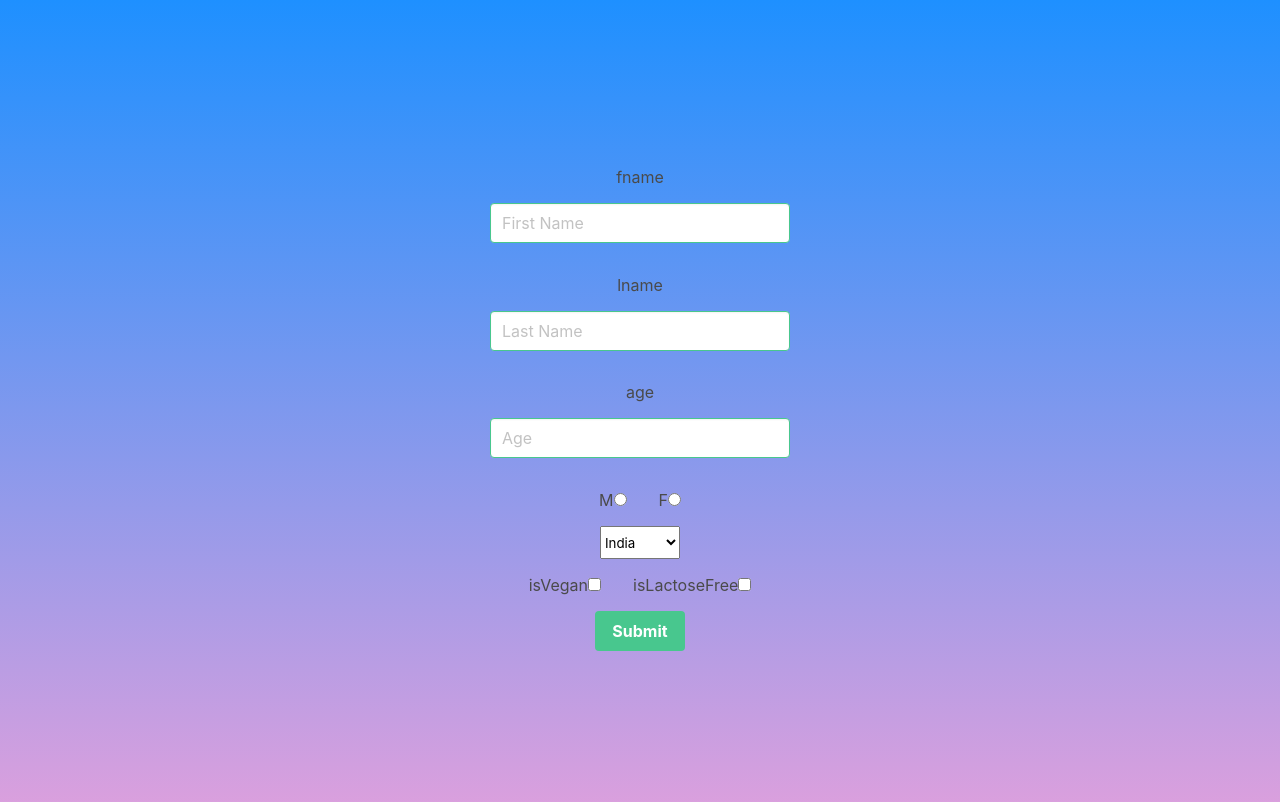
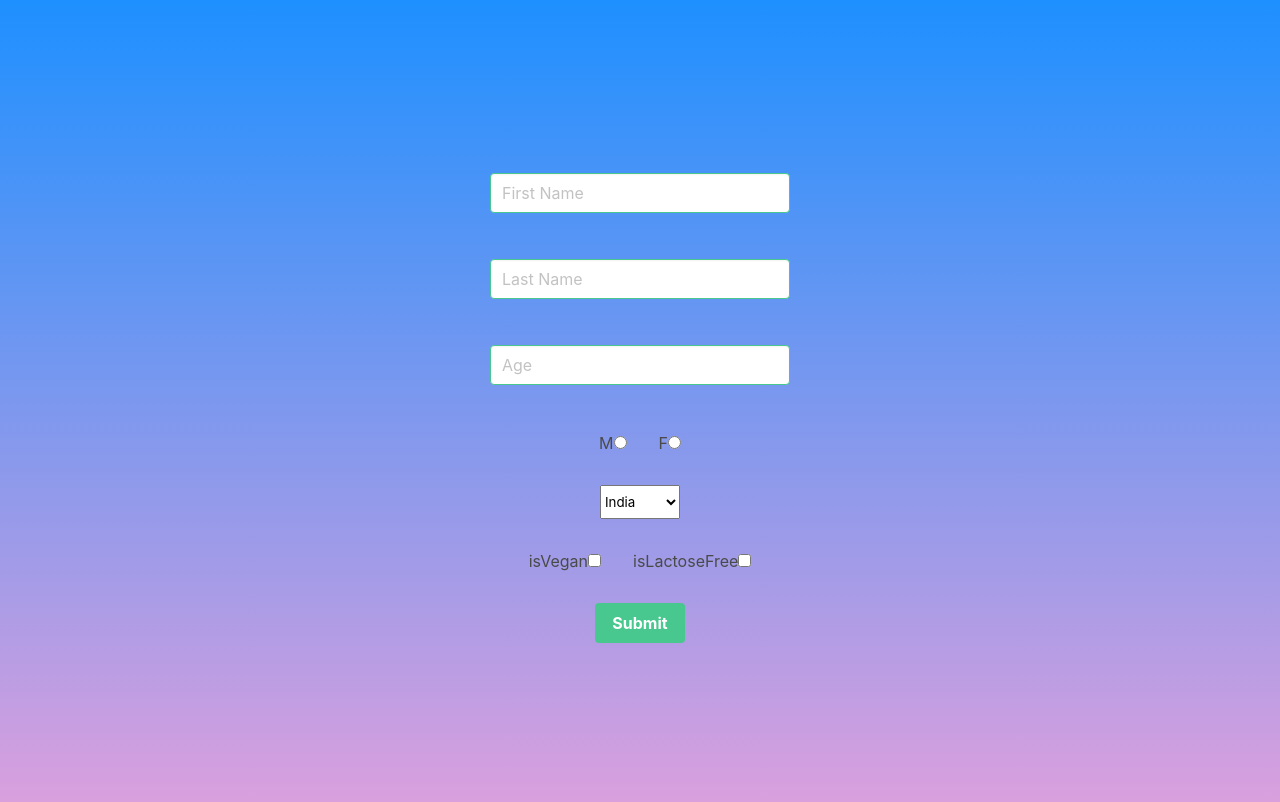
Before and after one commit to LDRMuse/hw-react-travel-form-STLnick, a React (Create React App) app: page / in a window 1280 px wide. Shown: the top 802 px of the page. Built offline with nearby package versions, Linux system fonts and the light colour scheme.

Commit message:
:lipstick: Style sr-only class to 'hide' labels

```diff
--- a/src/App.css
+++ b/src/App.css
@@ -15,3 +15,9 @@ form {
   justify-content: space-around;
   width: 300px;
 }
+
+.sr-only {
+  left: -99999px;
+  position: absolute;
+  top: -99999px;
+}
```
